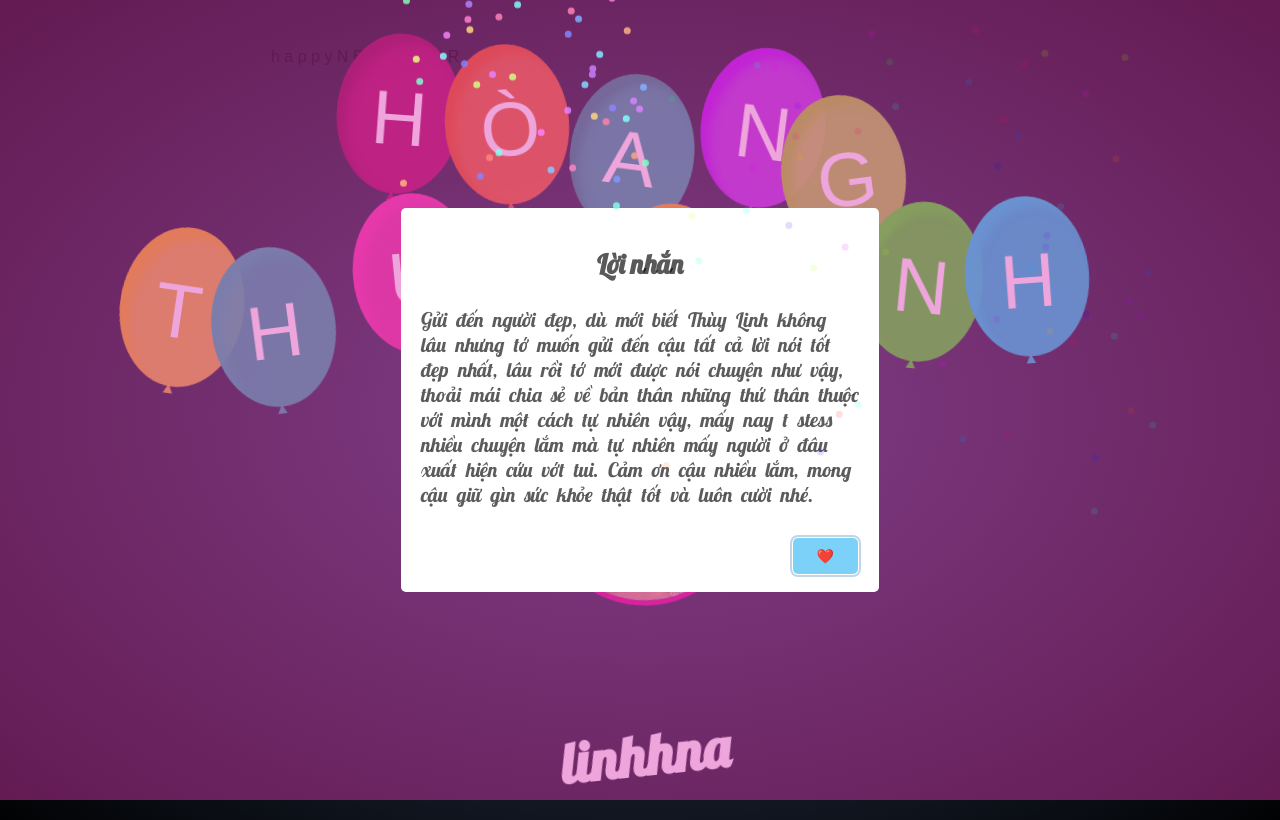
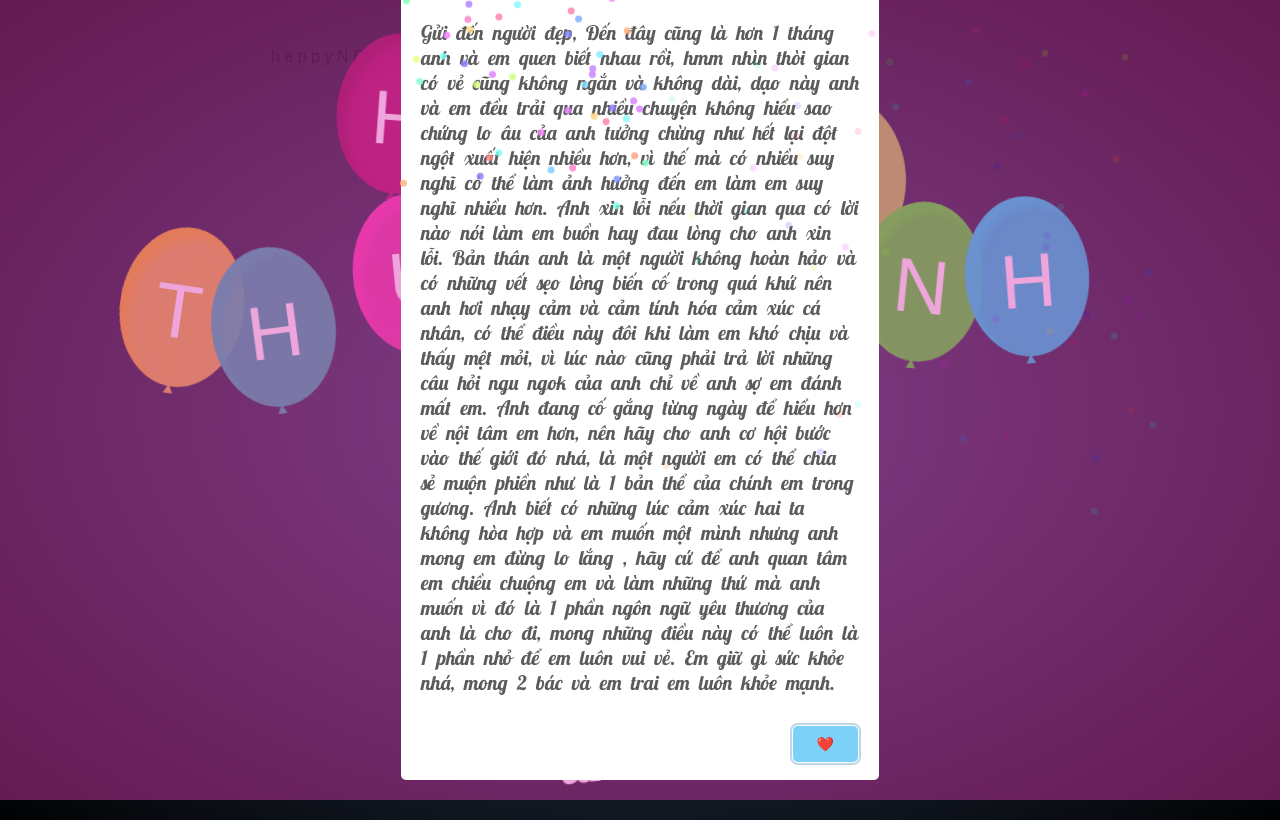
Before and after one commit to ego0303/btramm, a plain HTML site: page Newyear/newyear.html in a window 1280 px wide. Both pictures are taken after a click on the element "linhhna". Drawn offline with nearby package versions, Linux system fonts and the light colour scheme; a web font is replaced by a local one.

Commit message:
Update newyear.html

```diff
--- a/Newyear/newyear.html
+++ b/Newyear/newyear.html
@@ -82,7 +82,7 @@
                 // 6. Lời nhắn hiện ra khi bấm vào tên hoặc avatar
                 swal({
                     title: "Lời nhắn", // Tiêu đề của popup
-                    text: "Gửi đến người đẹp, dù mới biết Thùy Linh không lâu nhưng tớ muốn gửi đến cậu tất cả lời nói tốt đẹp nhất, lâu rồi tớ mới được nói chuyện như vậy, thoải mái chia sẻ về bản thân những thứ thân thuộc với mình một cách tự nhiên vậy, mấy nay t stess nhiều chuyện lắm mà tự nhiên mấy người ở đâu xuất hiện cứu vớt tui. Cảm ơn cậu nhiều lắm, mong cậu giữ gìn sức khỏe thật tốt và luôn cười nhé. ", // Nội dung lời nhắn
+                    text: "Gửi đến người đẹp, Đến đây cũng là hơn 1 tháng anh và em quen biết nhau rồi, hmm nhìn thòi gian có vẻ cũng không ngắn và không dài, dạo này anh và em đều trải qua nhiều chuyện không hiểu sao chứng lo âu của anh tưởng chừng như hết lại đột ngột xuất hiện nhiều hơn, vì thế mà có nhiều suy nghĩ có thể làm ảnh hưởng đến em làm em suy nghĩ nhiều hơn. Anh xin lỗi nếu thời gian qua có lời nào nói làm em buồn hay đau lòng cho anh xin lỗi. Bản thân anh là một người không hoàn hảo và có những vết sẹo lòng biến cố trong quá khứ nên anh hơi nhạy cảm và cảm tính hóa cảm xúc cá nhân, có thể điều này đôi khi làm em khó chịu và thấy mệt mỏi, vì lúc nào cũng phải trả lời những câu hỏi ngu ngok của anh chỉ về anh sợ em đánh mất em. Anh đang cố gắng từng ngày để hiểu hơn về nội tâm em hơn, nên hãy cho anh cơ hội bước vào thế giới đó nhá, là một người em có thể chia sẻ muộn phiền như là 1 bản thể của chính em trong gương. Anh biết có những lúc cảm xúc hai ta không hòa hợp và em muốn một mình nhưng anh mong em đừng lo lắng , hãy cứ để anh quan tâm em chiều chuộng em và làm những thứ mà anh muốn vì đó là 1 phần ngôn ngữ yêu thương của anh là cho đi, mong những điều này có thể luôn là 1 phần nhỏ để em luôn vui vẻ. Em giữ gì sức khỏe nhá, mong 2 bác và em trai em luôn khỏe mạnh.", // Nội dung lời nhắn
                     button: {
                         text: "❤️️",
                     },
```
